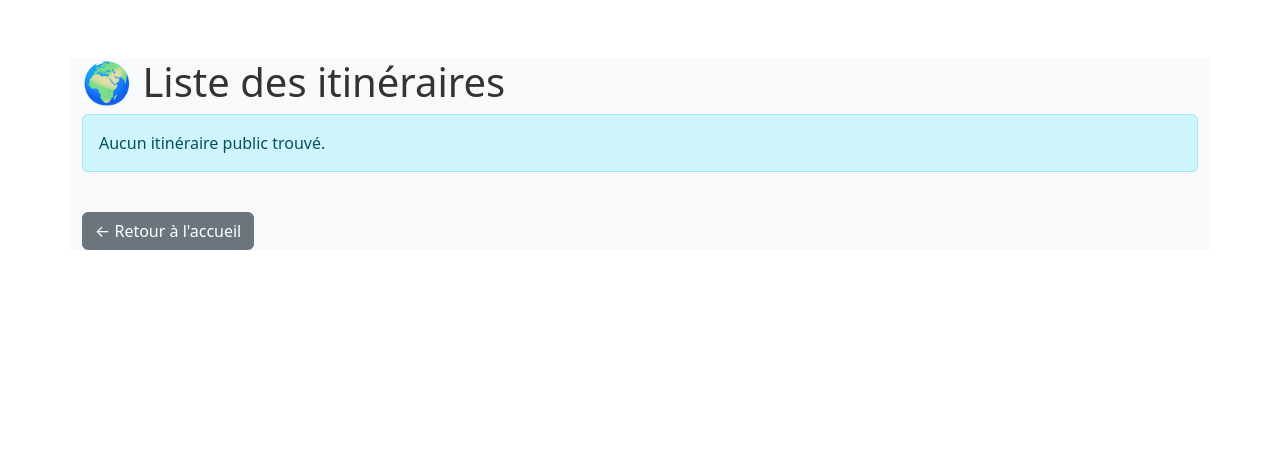
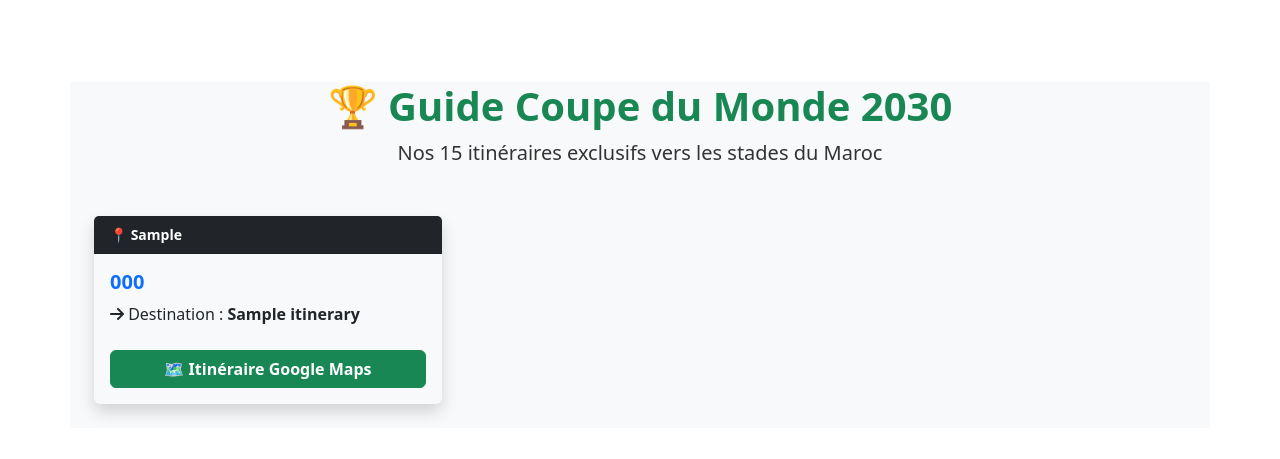
Before and after one commit to h1mza07/Digital-creativity, a Django app: page /routes/my-itineraries/ in a window 1280 px wide. Shown: the part 56-515 px from the top of the page. Run offline with Django 4.2, Linux system fonts and the light colour scheme; a user stored in the database is signed in; tables that the repository leaves empty hold one stand-in row (values such as "Sample post").

Commit message:
Finalisation du projet : 15 itinéraires hôtels-stades CM 2030 fonctionnels avec boutons Maps

```diff
--- a/routes/views.py
+++ b/routes/views.py
@@ -5,34 +5,36 @@ from .models import Itinerary
 #from .forms import ItineraryForm
 from django.http import JsonResponse
 
+@login_required
 def itinerary_list(request):
-    """Affiche absolument TOUS les itinéraires sans filtrer par utilisateur pour le test"""
     itineraries = Itinerary.objects.all().order_by('-created_at')
+    print(f"DEBUG: {itineraries.count()} routes trouvées")
 
-    print(f"--- DEBUG: {itineraries.count()} itinéraires envoyés au template ---")
-
-    return render(request, 'routes/itinerary_list.html', {
-        'itineraries': itineraries
-    })
-
+    return render(request, 'routes/itinerary_list.html', {'itineraries': itineraries})
 @login_required
 def itinerary_create(request):
+    # Mapping complet basé sur tes dossiers d'images (image_2dbd89.png)
     mapping_destinations = {
-        'Sofitel': 'Stade Prince Moulay Abdellah, Rabat',
-        'Premier Classe': 'Stade Prince Moulay Abdellah, Rabat',
-        'Hostel Rabat': 'Stade Prince Moulay Abdellah, Rabat',
-        'La Mamounia': 'Grand Stade de Marrakech',
-        'Al Mansour': 'Grand Stade de Marrakech',
-        'Backpackers Hostel': 'Grand Stade de Marrakech',
-        'Four Seasons': 'Grand Stade de Casablanca, Benslimane',
-        'Kenzi Business': 'Grand Stade de Casablanca, Benslimane',
-        'Budget Hotel': 'Grand Stade de Casablanca, Benslimane',
-        'Royal Atlas': 'Stade Adrar, Agadir',
-        'Gadir Bay Hotel': 'Stade Adrar, Agadir',
-        'Surf Hostel': 'Stade Adrar, Agadir',
-        'Riad Fes': 'Complexe Sportif de Fès',
-        'Fes Heritage': 'Complexe Sportif de Fès',
-        'Fes Medina Hostel': 'Complexe Sportif de Fès',
+        # RABAT
+        'Sofitel': ('Rabat', 'Stade Prince Moulay Abdellah'),
+        'Premier': ('Rabat', 'Stade Prince Moulay Abdellah'),
+        'Hostel': ('Rabat', 'Stade Prince Moulay Abdellah'),
+        # MARRAKECH
+        'Elmamounia': ('Marrakech', 'Grand Stade de Marrakech'),
+        'Almansour': ('Marrakech', 'Grand Stade de Marrakech'),
+        'Backparkershostelkech': ('Marrakech', 'Grand Stade de Marrakech'),
+        # CASABLANCA
+        'Fourseason': ('Casablanca', 'Grand Stade de Casablanca (Benslimane)'),
+        'Kenzibusiness': ('Casablanca', 'Grand Stade de Casablanca (Benslimane)'),
+        'Budget': ('Casablanca', 'Grand Stade de Casablanca (Benslimane)'),
+        # AGADIR
+        'RoyalAtlas': ('Agadir', 'Stade Adrar'),
+        'GadirBayHotel': ('Agadir', 'Stade Adrar'),
+        'SurfHostel': ('Agadir', 'Stade Adrar'),
+        # FES
+        'Riadfes': ('Fès', 'Complexe Sportif de Fès'),
+        'Fesheritage': ('Fès', 'Complexe Sportif de Fès'),
+        'Fesmedinahostel': ('Fès', 'Complexe Sportif de Fès'),
     }
 
     if request.method == 'POST':
@@ -42,20 +44,22 @@ def itinerary_create(request):
             itinerary.user = request.user
 
             hotel_selectionne = request.POST.get('hotel_name')
-            itinerary.hotel_name = hotel_selectionne
 
-            stade_destination = mapping_destinations.get(hotel_selectionne, "Stade de la Coupe du Monde, Maroc")
-            itinerary.stadium_name = stade_destination
+            # Récupération de la ville et du stade selon l'hôtel
+            ville_stade = mapping_destinations.get(hotel_selectionne, ("Maroc", "Stade CM 2030"))
+            itinerary.city = ville_stade[0]
+            itinerary.stadium_name = ville_stade[1]
 
-            base_url = "https://www.google.com/maps/dir/?api=1" # URL de production plus fiable
-            itinerary.google_maps_url = f"{base_url}&origin={hotel_selectionne}+Morocco&destination={stade_destination}&travelmode=driving"
+            # Génération de l'URL Google Maps automatique
+            base_url = "https://www.google.com/maps/dir/?api=1"
+            itinerary.google_maps_url = f"{base_url}&origin={hotel_selectionne}+{itinerary.city}+Morocco&destination={itinerary.stadium_name}&travelmode=driving"
 
             itinerary.save()
-            return redirect('itinerary_list') # Redirige vers la liste après création
+            return redirect('itinerary_list')
     else:
         form = ItineraryForm()
 
-    return render(request, 'routes/itinerary_form.html', {'form': form, 'title': 'Créer un itinéraire'})
+    return render(request, 'routes/itinerary_form.html', {'form': form})
 
 @login_required
 
@@ -66,8 +70,8 @@ def itinerary_detail(request, pk):
 
 def get_google_maps_url(request):
     hotel = request.GET.get('hotel', '')
-    stadium_name = request.GET.get('stadium', '')
-    if hotel and stadium_name:
-        map_url = f"https://www.google.com/maps/dir/?api=1&origin={hotel}&destination={stadium_name}&travelmode=driving"
+    stadium = request.GET.get('stadium', '')
+    if hotel and stadium:
+        map_url = f"https://www.google.com/maps/dir/?api=1&origin={hotel}&destination={stadium}&travelmode=driving"
         return JsonResponse({'success': True, 'map_url': map_url})
     return JsonResponse({'success': False, 'error': 'Paramètres manquants'}, status=400)
--- a/templates/routes/itinerary_list.html
+++ b/templates/routes/itinerary_list.html
@@ -1,51 +1,32 @@
-<!-- templates/routes/itinerary_list.html -->
 {% extends "base.html" %}
+{% block content %}
+<div class="container mt-5">
+    <div class="text-center mb-5">
+        <h1 class="fw-bold text-success">🏆 Guide Coupe du Monde 2030</h1>
+        <p class="lead">Nos 15 itinéraires exclusifs vers les stades du Maroc</p>
+    </div>
 
-{% block title %}Liste des itinéraires{% endblock %}
 
-{% block content %}
-<h1>🌍 Liste des itinéraires</h1>
+    <div class="row">
+        {% for itinerary in itineraries %}
+            <div class="col-md-4 mb-4">
+                <div class="card h-100 shadow border-0">
+                    <div class="card-header bg-dark text-white small fw-bold">📍 {{ itinerary.city }}</div>
+                    <div class="card-body">
+                        <h5 class="card-title fw-bold text-primary">{{ itinerary.hotel_name }}</h5>
+                        <p class="card-text">
+                            <i class="fas fa-arrow-right"></i> Destination : <strong>{{ itinerary.stadium_name }}</strong>
+                        </p>
 
-{% if public_itineraries %}
-    <h2>Itinéraires publics</h2>
-    <div class="row">
-    {% for itinerary in public_itineraries %}
-        <div class="col-md-4 mb-4">
-            <div class="card">
-                <div class="card-body">
-                    <h5 class="card-title">{{ itinerary.name }}</h5>
-                    <p class="card-text">{{ itinerary.description|truncatewords:15 }}</p>
-                    <p><strong>Durée :</strong> {{ itinerary.duration_days }} jours</p>
-                    <p><strong>Note :</strong> {{ itinerary.rating }} ⭐</p>
-                    <a href="{% url 'itinerary_detail' pk=itinerary.pk %}" class="btn btn-primary">Voir détails</a>
+                        <div class="d-grid mt-4">
+                            <a href="{{ itinerary.google_maps_url }}" target="_blank" class="btn btn-success fw-bold">
+                                🗺️ Itinéraire Google Maps
+                            </a>
+                        </div>
+                    </div>
                 </div>
             </div>
-        </div>
-    {% endfor %}
+        {% endfor %}
     </div>
-{% else %}
-    <div class="alert alert-info">
-        Aucun itinéraire public trouvé.
-    </div>
-{% endif %}
-
-{% if personal_itineraries %}
-    <h2 class="mt-5">Mes itinéraires</h2>
-    <div class="row">
-    {% for itinerary in personal_itineraries %}
-        <div class="col-md-4 mb-4">
-            <div class="card border-success">
-                <div class="card-body">
-                    <h5 class="card-title text-success">{{ itinerary.name }} <small>(Personnel)</small></h5>
-                    <p class="card-text">{{ itinerary.description|truncatewords:15 }}</p>
-                    <a href="{% url 'itinerary_detail' pk=itinerary.pk %}" class="btn btn-success">Voir</a>
-                </div>
-            </div>
-        </div>
-    {% endfor %}
-    </div>
-{% endif %}
-
-<a href="/" class="btn btn-secondary mt-4">← Retour à l'accueil</a>
-
+</div>
 {% endblock %}
```
Also changed, not shown: routes/templates/routes/itinerary_list.html (+75 -45 lines).
